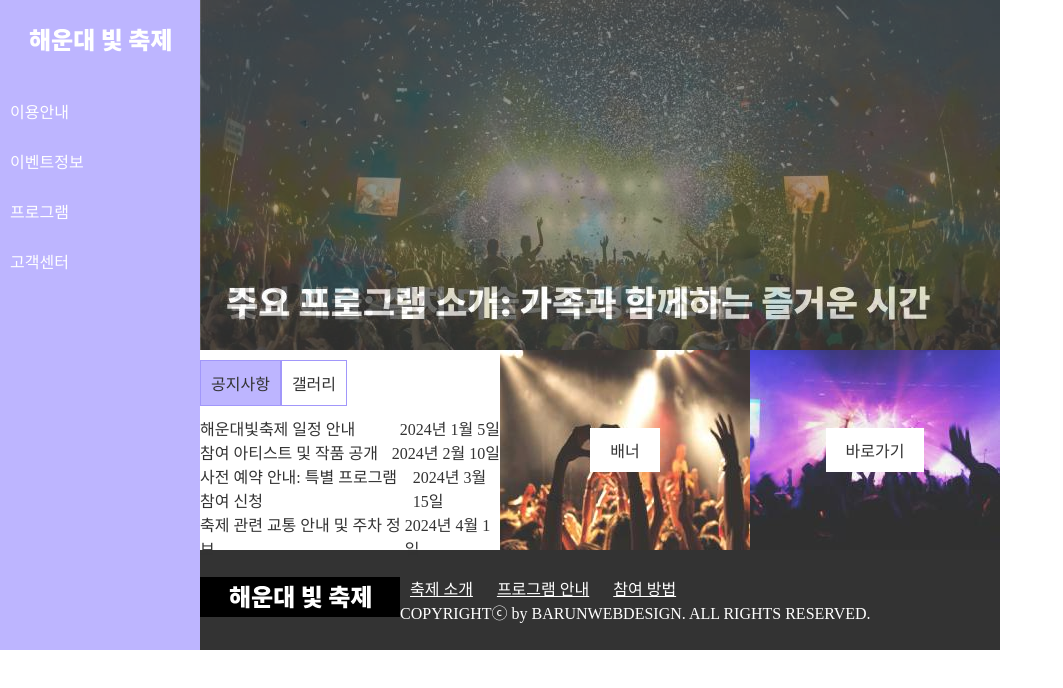
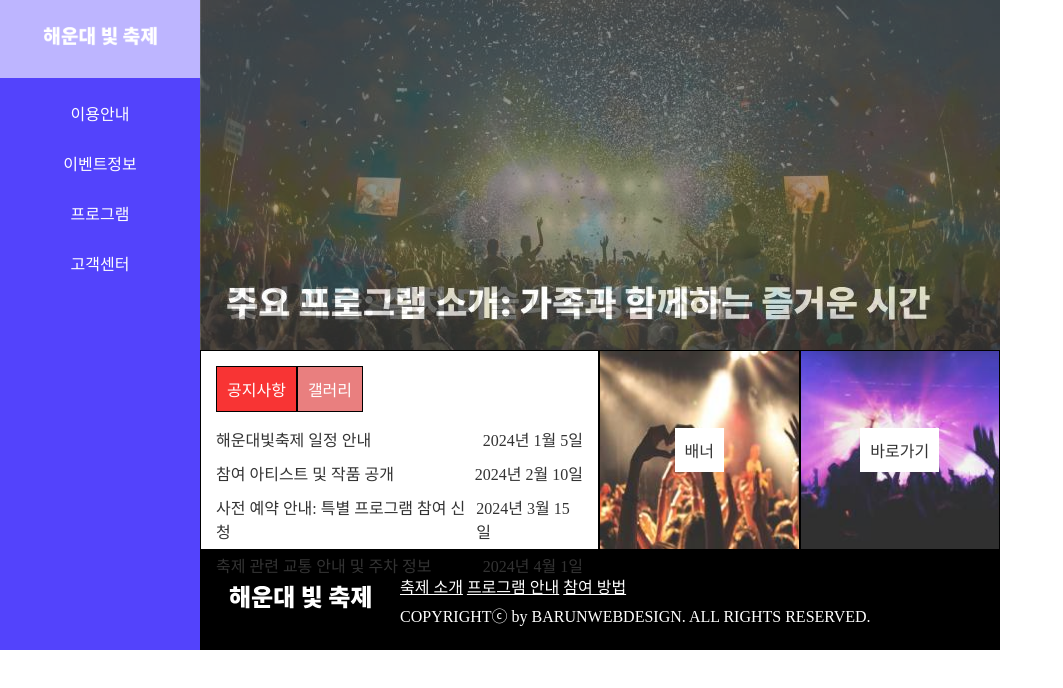
Before and after one commit to sungaee/webDesign, a plain HTML site: page siteC-1/index.html in a window 1280 px wide. Shown: the whole page, without its empty margins (0-1063 px from the left). Drawn offline with Linux system fonts and the light colour scheme.

Commit message:
c-1 js 연습

```diff
--- a/siteC-1/css/style.css
+++ b/siteC-1/css/style.css
@@ -1,66 +1,64 @@
 @charset "utf-8";
 
-*{padding: 0;margin: 0;}
-a{text-decoration: inherit;color: inherit;}
-ul,ol{list-style: none;}
-img{min-width: 100%;}
-html{
-    background-color: #fff;
-    color: #333;
-}
+*{margin: 0; padding: 0;}
+a{text-decoration: inherit; color: inherit;}
+ul{list-style: none;}
+img{max-width: 100%;}
+html{color: #333; background-color: #fff;}
 
-/* css */
 .container{
     width: 1000px;
     height: 650px;
     display: flex;
 }
+
 header{
-    background-color: #bdb5ff;
     width: 200px;
+    height: 100px;
     height: 100%;
+    background-color: #5343fc;
+
 }
 .logo{
     display: flex;
-    margin: 20px 0;
     align-items: center;
+    padding: 20px;
+    background-color: #bdb5ff;
+    margin-bottom: 10px;
 }
+
 .gnb{
+    width: 180px;
     margin: 0 auto;
-    width: 180px;
     color: #fff;
 }
 .gnb>li>a{
+    height: 50px;
     display: flex;
-    width: 180px;
-    height: 50px;
     align-items: center;
+    justify-content: center;
 }
 .gnb>li>ul>li>a{
+    height: 30px;
     display: flex;
-    width: 300px;
-    height: 30px;
     align-items: center;
+    justify-content: center;
+    background-color: #706aaf;
 }
-
 .gnb ul{
     height: 0;
     overflow: hidden;
     transition: all 0.6s ease 0s;
-    background-color: #f39f29;
 }
 .gnb>li:hover ul{
-    height: 100px;
+    height: 90px;
+
 }
 .gnb li:hover>a{
-    background-color: #faf760;
+    color: #fff;
+    background-color: #fb6b6b;
 }
 
-
-.wrap{
-    width: 800px;
-    height: 100%;
-}
 .station{
     width: 800px;
     height: 350px;
@@ -71,59 +69,59 @@ header{
     height: 100%;
 }
 .train>li{
-    width: 100%;
-    height: 100%;
     position: absolute;
     top: 0;
     left: 0;
+    transition: all 0.6s ease 0s;
     opacity: 0;
-    pointer-events: none;
-    transition:all 0.6s ease 0s;
 }
 .train>li.on{
     opacity: 1;
-    pointer-events: auto;
 }
 .train>li>img{
     object-fit: cover;
 }
 
 .contents{
-    display: flex;
     width: 800px;
     height: 200px;
+    display: flex;
 }
 .contents>section{
-    width: 250px;
+    width: 200px;
+    border: 1px solid black;
 }
 .contents>section:nth-of-type(1){
-    width: 300px;
+    width: 400px;
 }
-
 .tabs{
+    margin: 15px;
     display: flex;
-    margin: 10px 0;
+    align-items: center;
 }
-.tabs a{
-    border: 1px solid #a197fa;
+.tabs>a{
+    color: #fff;
+    background-color: #e97f7f;
     padding: 10px;
-}
-.tabs>a.on{
-    background-color: #bdb5ff;
+    border: 1px solid black;
 }
 .tab_contents{
-    width: 100%;
+    margin: 15px;
 }
-.tab_contents > ul{
+.tab_contents>ul{
     display: none;
 }
-.notice li{
-   display: flex;
-   justify-content: space-between;
+.notice>li{
+    margin: 10px 0;
+    display: flex;
+    justify-content: space-between;
 }
 .gallery{
     display: flex;
     justify-content: space-between;
+}
+.tabs>a.on{
+    background-color: #f83434;
 }
 .notice.on{
     display: block;
@@ -131,52 +129,51 @@ header{
 .gallery.on{
     display: flex;
 }
-.banner {
+
+.banner{
+    background: url(../images/banner.jpg) 50% 50% /cover;
     display: flex;
+    align-items: center;
     justify-content: center;
-    align-items: center;
-    background: url(../images/banner.jpg) no-repeat 50% 50% / cover;
-}
-.direct {
-    display: flex;
-    justify-content: center;
-    align-items: center;
-    background: url(../images/direct.jpg) no-repeat 50% 50% / cover;
 }
 .banner a{
-    padding: 10px 20px;
     background-color: #fff;
+    padding: 10px;
+}
+.direct{
+    display: flex;
+    align-items: center;
+    justify-content: center;
+    background: url(../images/direct.jpg) 50% 50% /cover;
 }
 .direct a{
-    padding: 10px 20px;
     background-color: #fff;
+    padding: 10px;
 }
 footer{
-    width: 100%;
+    width: 800px;
     height: 100px;
     display: flex;
-    background-color: #333;
+    background-color: black;
     color: #fff;
     align-items: center;
+
 }
-
-.foot_menu a{
-    padding: 10px;
+.foot_menu{
+    margin-bottom: 5px;
+}
+.foot_menu>a{
     text-decoration: underline;
 }
 
 .popup{
     position: fixed;
     top: 300px;
-    left: 300px;
+    left: 500px;
     width: 400px;
-    padding: 20px;
-    border: 1px solid black;
+    border: 2px solid black;
     background-color: #fff;
     display: none;
-}
-.popup.on{
-    display: block;
 }
 .popup>*{
     padding: 10px;
@@ -190,3 +187,6 @@ footer{
     padding: 10px;
     cursor: pointer;
 }
+.popup.on{
+    display: block;
+}
```
Also changed, not shown: siteC-1/js/index.js (+11 -8 lines).
